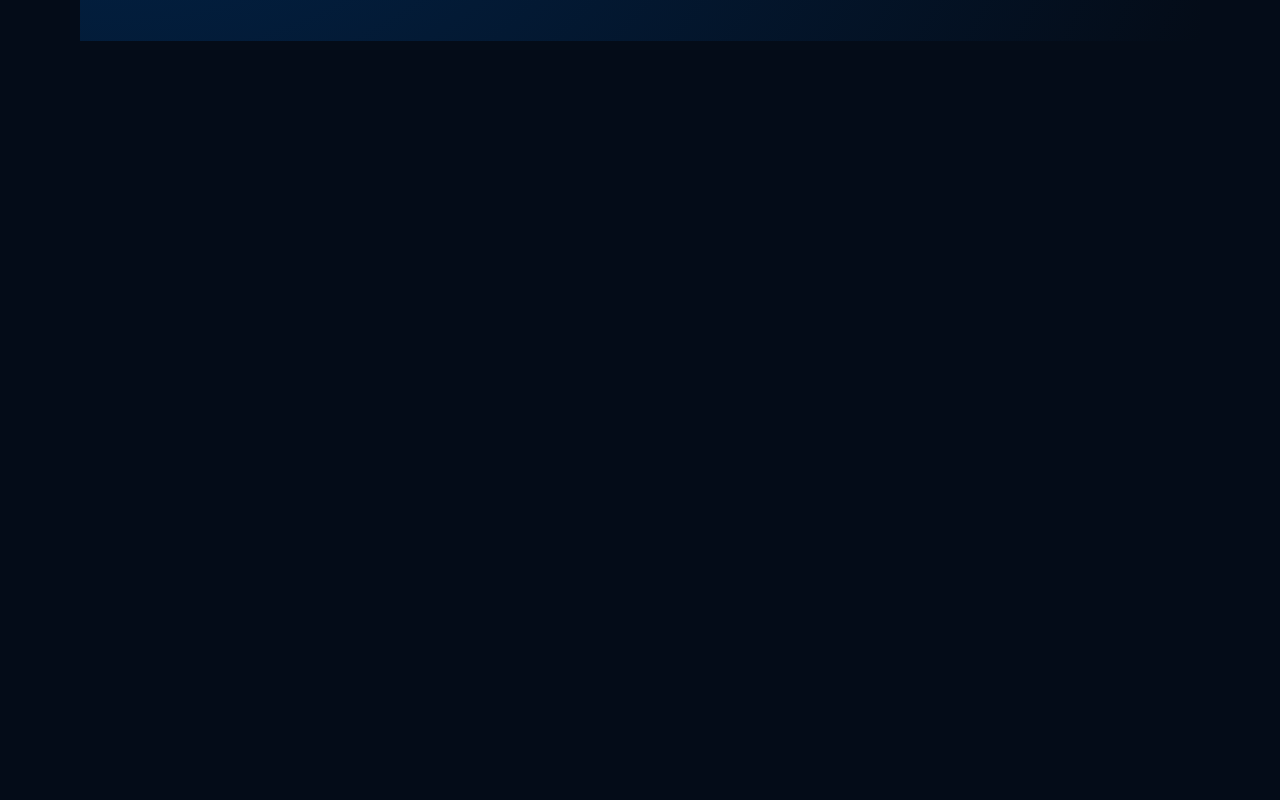
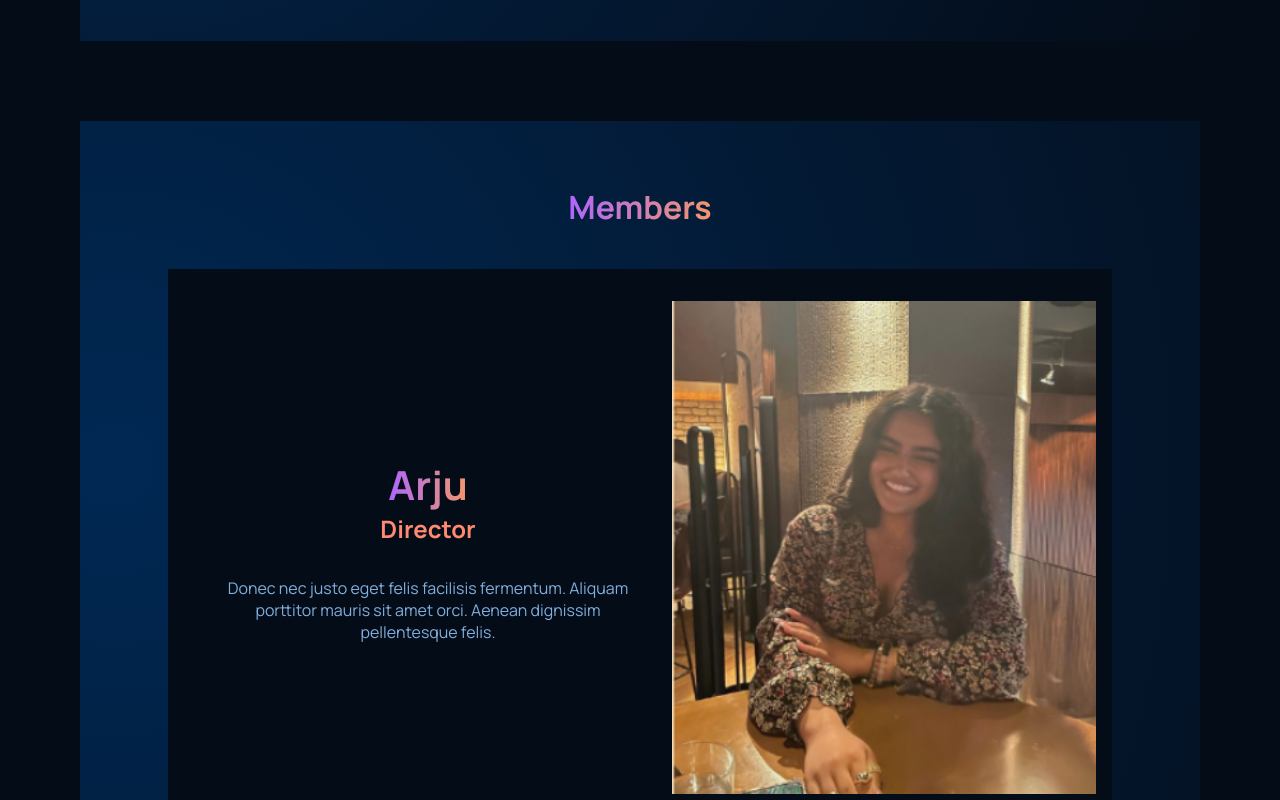
Before and after one commit to MTGrimm/EverestAllegianceWebsite, a React (Vite) app: page / in a window 1280 px wide. Shown: the part 1640-2440 px from the top of the page. Before the commit the page ends 1761 px from the top, so only its background shows below. Built offline with nearby package versions, Linux system fonts and the light colour scheme.

Commit message:
added members section

```diff
--- a/src/App.tsx
+++ b/src/App.tsx
@@ -3,6 +3,7 @@ import NavBar from "./components/NavBar/NavBar";
 import Header from "./components/Header/Header";
 import About from "./components/About/About";
 import Events from "./components/Events/Events";
+import Members from "./components/Members/Members";
 
 function App() {
 	return (
@@ -13,6 +14,7 @@ function App() {
 			</div>
 			<About />
 			<Events />
+			<Members />
 		</div>
 	);
 }
--- a/src/components/Events/Events.css
+++ b/src/components/Events/Events.css
@@ -50,3 +50,41 @@
 .everest__events-event a {
     color: var(--color-text);
 }
+
+@media screen and (max-width: 1050px) {
+    .everest__events {
+        margin: 4rem;
+    }
+
+    .everest__events-container {
+        flex-direction: column;
+    }
+}
+
+@media screen and (max-width: 650px) {
+    .everest__events {
+        margin: 3rem;
+    }
+
+    .everest__events-container {
+        flex-direction: column;
+    }
+
+    .everest__events-event {
+        margin: 0.6rem 1.5rem;
+    }
+}
+
+@media screen and (max-width: 450px) {
+    .everest__events {
+        margin: 2rem;
+    }
+
+    .everest__events-container {
+        flex-direction: column;
+    }
+
+    .everest__events-event {
+        margin: 0.6rem 1.2rem;
+    }
+}
--- /dev/null
+++ b/src/components/Members/Members.css
@@ -0,0 +1,130 @@
+.everest__members {
+    margin: 5rem;
+    padding: 2rem 4rem;
+    display: flex;
+    flex-direction: column;
+    flex: 1;
+}
+
+.everest__members-header {
+    display: flex;
+    align-items: center;
+    flex-direction: column;
+    justify-content: center;
+    flex: 1;
+    padding: 2rem 0 1rem 0;
+}
+
+.everest__members-header h1{
+    flex: 1;
+    font-family: var(--font-family);
+}
+
+.everest__members-member {
+    flex: 1;
+    display: flex;
+    flex-direction: row;
+    margin: 1.5rem;
+    padding: 2rem 1rem 2rem 1rem;
+    background-color: var(--color-bg);
+}
+
+.everest__members-member-info {
+    display: flex;
+    flex-direction: column;
+    justify-content: center;
+    align-items: center;
+    flex: 1;
+    padding: 2rem
+}
+
+.everest__members-member-info h1 {
+    font-family: var(--font-family);
+    text-align: center;
+    font-size: 40px;
+}
+
+.everest__members-member-info h2 {
+    font-family: var(--font-family);
+    text-align: center;
+    padding: 0 0 2rem 0;
+    color: var(--color-subtext)
+}
+
+.everest__members-member-info p {
+    font-family: var(--font-family);
+    text-align: center;
+    color: var(--color-text);
+}
+
+.everest__members-member-image {
+    align-self: center;
+    flex: 1;
+}
+
+.everest__members-member-image img {
+    flex: 1;
+    width: 100%;
+    height: auto;
+}
+
+@media screen and (max-width: 1050px) {
+    .everest__members {
+        margin: 4rem;
+    }
+
+    .everest__members-member {
+        margin: 1rem;
+        padding: 0rem 0.7rem;
+    }
+
+}
+
+@media screen and (max-width: 650px) {
+    .everest__members {
+        margin: 3rem;
+        padding: 1.5rem;
+    }
+
+    .everest__members-member {
+        margin: 1rem;
+        padding: 0rem 0.7rem;
+    }
+
+    .everest__members-member-info h1 {
+        font-size: 32px;
+    }
+
+    .everest__members-member-info h2 {
+        font-size: 15px;
+    }
+
+    .everest__members-member-info p {
+        font-size: 12px;
+    }
+}
+
+@media screen and (max-width: 450px) {
+    .everest__members {
+        margin: 2rem;
+        padding: 1.2rem;
+    }
+
+    .everest__members-member {
+        margin: 1rem;
+        padding: 0rem 0.7rem;
+    }
+
+    .everest__members-member-info h1 {
+        font-size: 25px;
+    }
+
+    .everest__members-member-info h2 {
+        font-size: 12px;
+        padding: 0 0 0.8rem 0;
+    }
+
+    .everest__members-member-info p {
+        font-size: 11px;
+    }
+}
--- /dev/null
+++ b/src/components/Members/Members.tsx
@@ -0,0 +1,57 @@
+import "./Members.css";
+import arju from "../../assets/images/arju.png";
+import aryan from "../../assets/images/aryan.png";
+
+const Members = () => {
+	const members = [
+		{
+			name: "Arju",
+			position: "Director",
+			description:
+				"Donec nec justo eget felis facilisis fermentum. Aliquam porttitor mauris sit amet orci. Aenean dignissim pellentesque felis.",
+			src: arju,
+		},
+		{
+			name: "Aryan",
+			position: "Head of Technology",
+			description:
+				"Donec nec justo eget felis facilisis fermentum. Aliquam porttitor mauris sit amet orci. Aenean dignissim pellentesque felis.",
+			src: aryan,
+		},
+	];
+
+	const generateMembers = () => {
+		return members.map(({ name, position, description, src }, index) => {
+			const generateImg = () => {
+				return (
+					<div className="everest__members-member-image">
+						<img src={src} alt={name} />
+					</div>
+				);
+			};
+			return (
+				<div key={index} className="everest__members-member">
+					{index % 2 === 1 && generateImg()}
+
+					<div className="everest__members-member-info">
+						<h1 className="gradient__text">{name}</h1>
+						<h2>{position}</h2>
+						<p>{description}</p>
+					</div>
+					{index % 2 === 0 && generateImg()}
+				</div>
+			);
+		});
+	};
+
+	return (
+		<div className="everest__members gradient__bg section__padding">
+			<div className="everest__members-header">
+				<h1 className="gradient__text">Members</h1>
+			</div>
+			{generateMembers()}
+		</div>
+	);
+};
+
+export default Members;
--- a/src/components/NavBar/NavBar.css
+++ b/src/components/NavBar/NavBar.css
@@ -92,14 +92,14 @@
 @media screen and (max-width: 700px) {
     .everest__navbar {
         padding: 2rem 4rem;
-        padding-bottom: 0;
+        padding-bottom: 1r;
     }
 }
 
 @media screen and (max-width: 550px) {
     .everest__navbar {
         padding: 2rem;
-        padding-bottom: 0;
+        padding-bottom: 1rem;
     }
 
     .everest__navbar-sign {
```
Also changed, not shown: src/assets/images/arju.png (added), src/assets/images/aryan.png (added).
